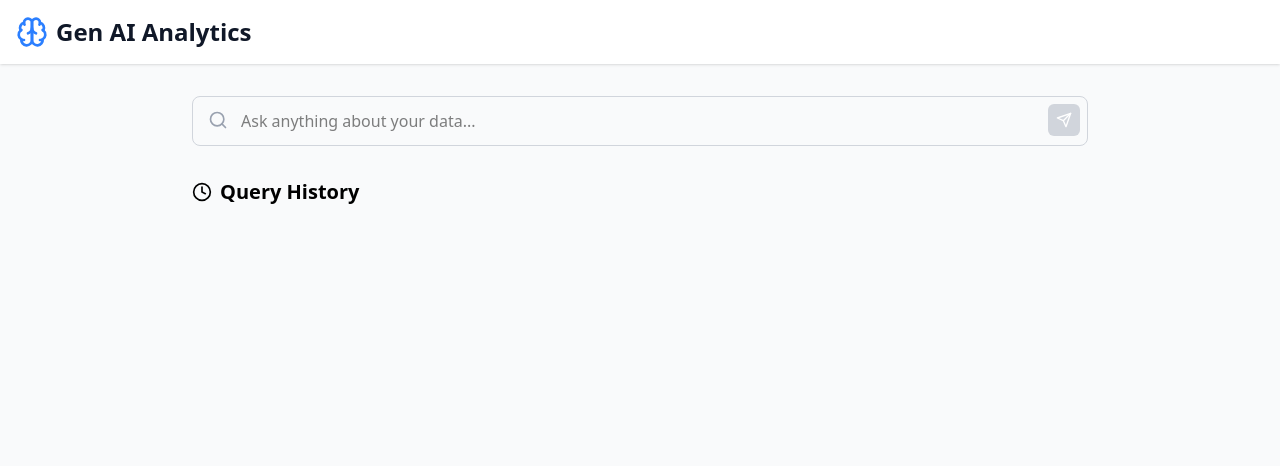
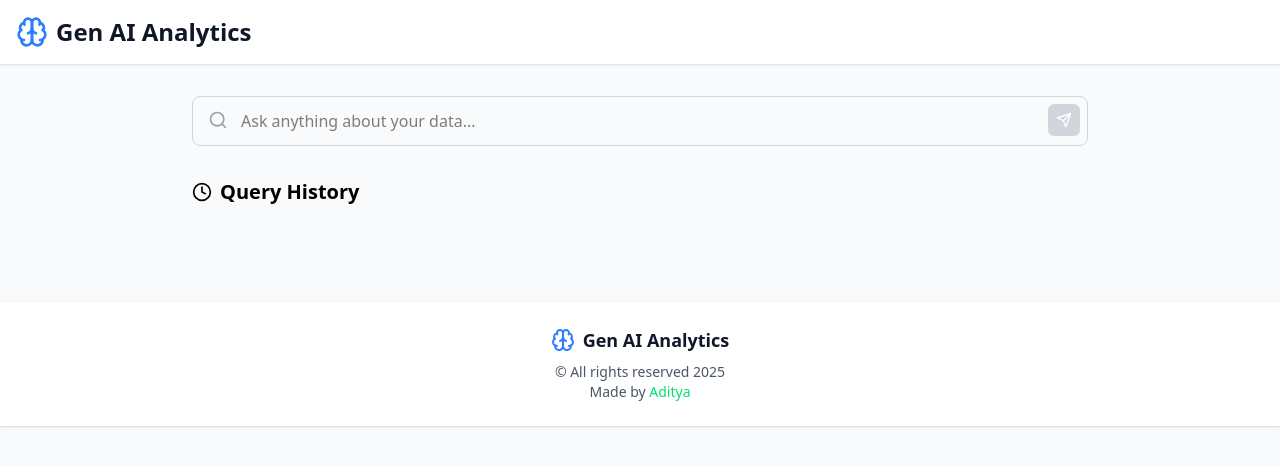
Before and after one commit to aditya9-2/gen-AI-dashboard, a React (Vite) app: page / in a window 1280 px wide. Shown: the top 466 px of the page. Built offline with nearby package versions, Linux system fonts and the light colour scheme.

Commit message:
add footer

```diff
--- a/src/App.tsx
+++ b/src/App.tsx
@@ -5,6 +5,7 @@ import { Brain } from "lucide-react";
 import { QueryHistory } from "./components/QueryHistory";
 import { QueryInput } from "./components/QueryInput";
 import { ResultsDisplay } from "./components/ResultsDisplay";
+import { Footer } from "./components/Footer";
 const App = () => {
   return (
     <Provider store={store}>
@@ -26,7 +27,7 @@ const App = () => {
           <QueryHistory />
         </main>
 
-
+        <Footer />
       </div>
 
 
--- /dev/null
+++ b/src/components/Footer.tsx
@@ -0,0 +1,21 @@
+import React from 'react';
+import { Brain } from 'lucide-react';
+
+export const Footer: React.FC = () => {
+    return (
+        <footer className="bg-white shadow-sm mt-12">
+            <div className="max-w-7xl mx-auto px-4 py-6">
+                <div className="flex flex-col items-center justify-center gap-2">
+                    <div className="flex items-center gap-2">
+                        <Brain className="h-6 w-6 text-blue-500" />
+                        <span className="text-lg font-semibold text-gray-900">Gen AI Analytics</span>
+                    </div>
+                    <div className="text-sm text-gray-600 text-center">
+                        <p>© All rights reserved 2025</p>
+                        <p>Made by <span className='text-green-400'>Aditya</span></p>
+                    </div>
+                </div>
+            </div>
+        </footer>
+    );
+};
```
